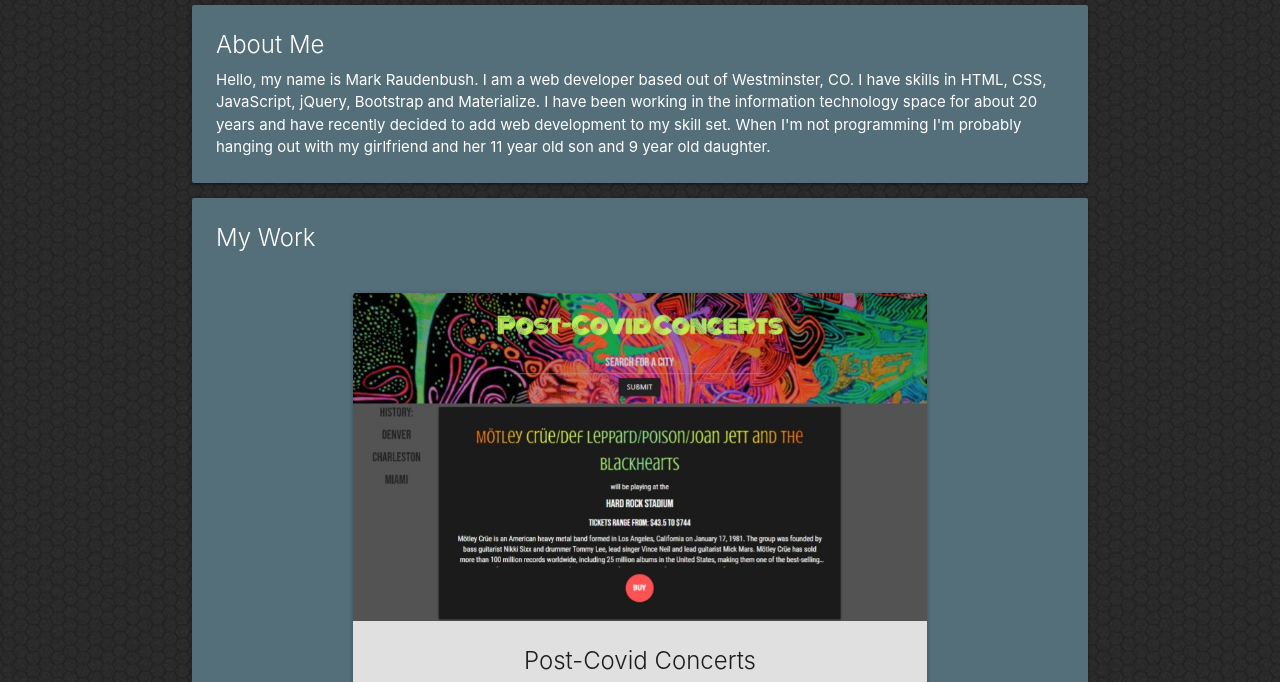
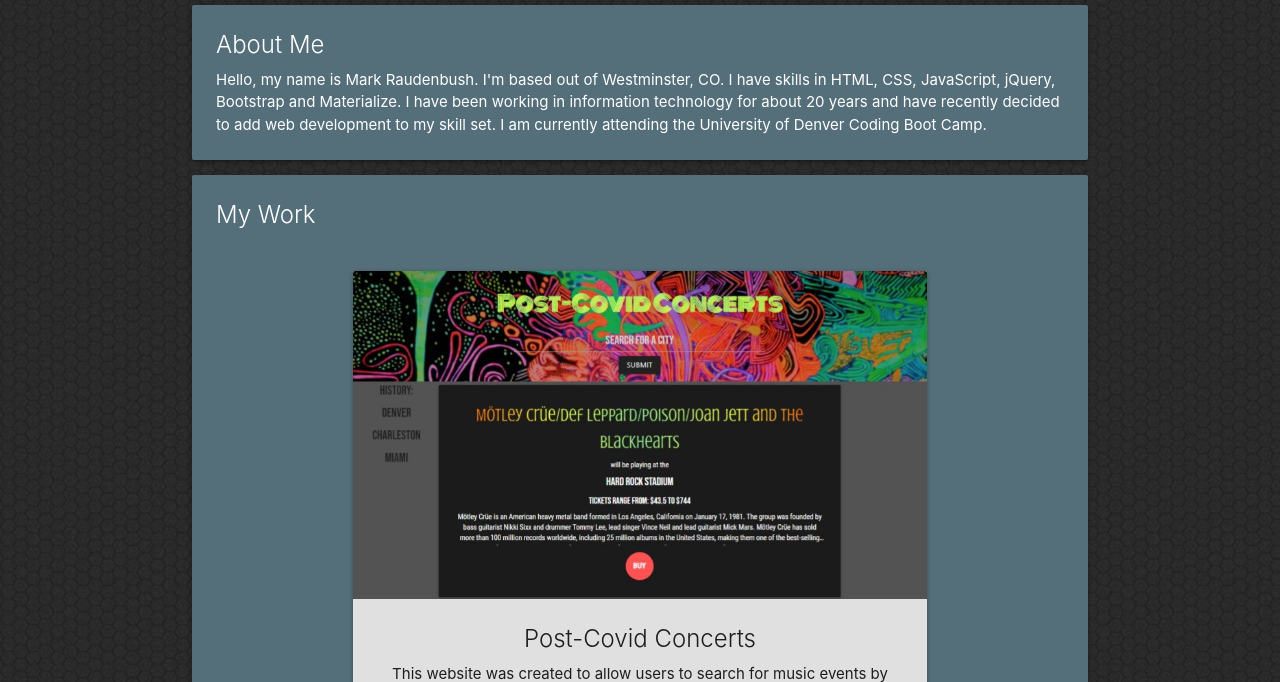
Before and after one commit to markraud/mr-portfolio, a plain HTML site: page index.html in a window 1280 px wide. Shown: the part 67-749 px from the top of the page. Drawn offline with nearby package versions, Linux system fonts and the light colour scheme.

Commit message:
updated about me section

```diff
--- a/index.html
+++ b/index.html
@@ -38,12 +38,10 @@
     <div id="about" class="card  blue-grey darken-1">
       <div class="card-content white-text">
         <span class="card-title">About Me</span>
-        <p>Hello, my name is Mark Raudenbush. I am a web developer based out of Westminster, CO. I have skills
-          in HTML, CSS, JavaScript, jQuery, Bootstrap and Materialize. I have been working in the information
-          technology space for
-          about 20 years and have recently decided to add web development to my skill set. When I'm not
-          programming
-          I'm probably hanging out with my girlfriend and her 11 year old son and 9 year old daughter.</p>
+        <p>Hello, my name is Mark Raudenbush. I'm based out of Westminster, CO. I have skills in HTML, CSS, JavaScript,
+          jQuery, Bootstrap and Materialize. I have been working in information technology for about 20 years and have
+          recently decided to add web development to my skill set. I am currently attending the University of Denver
+          Coding Boot Camp.</p>
       </div>
     </div>
 
```
